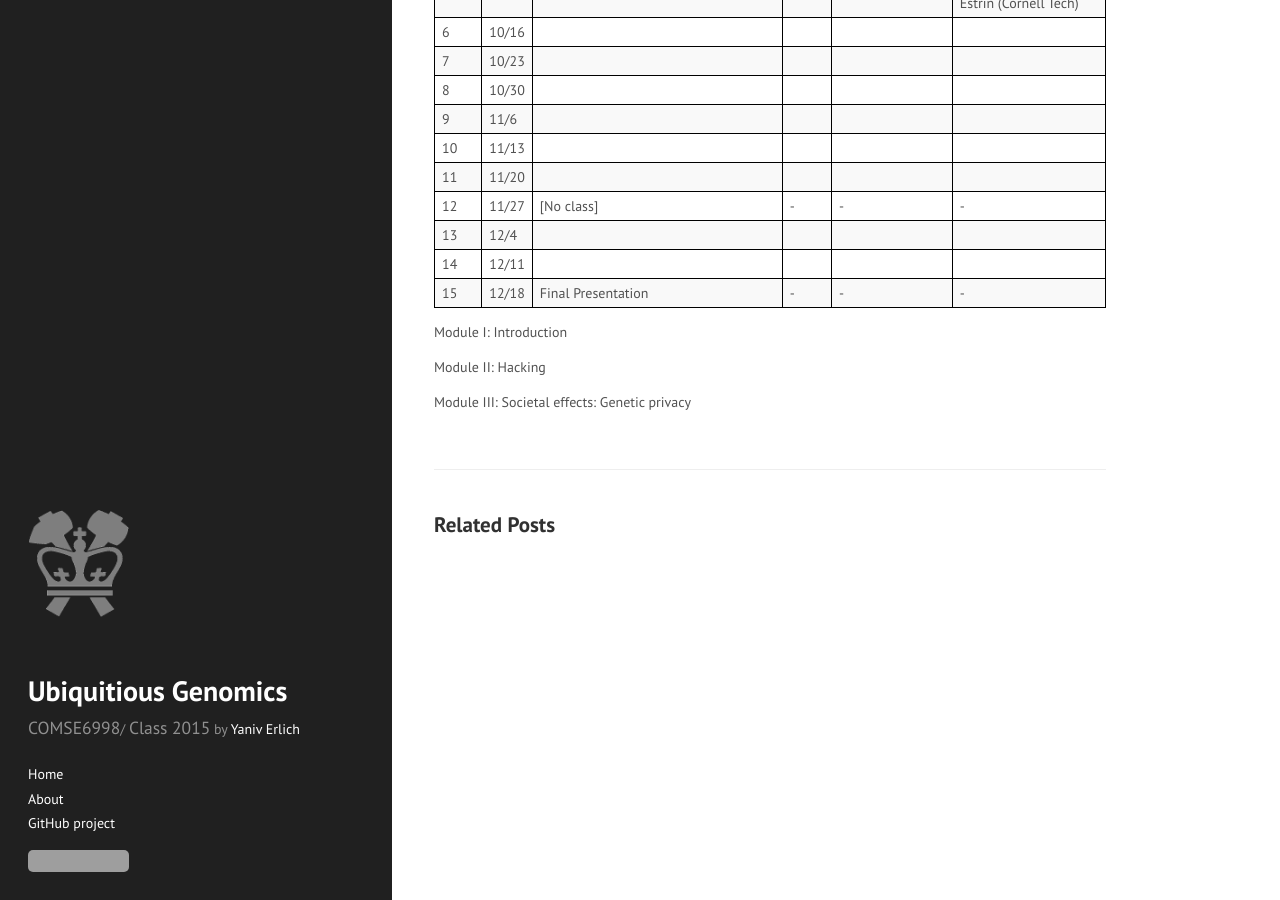
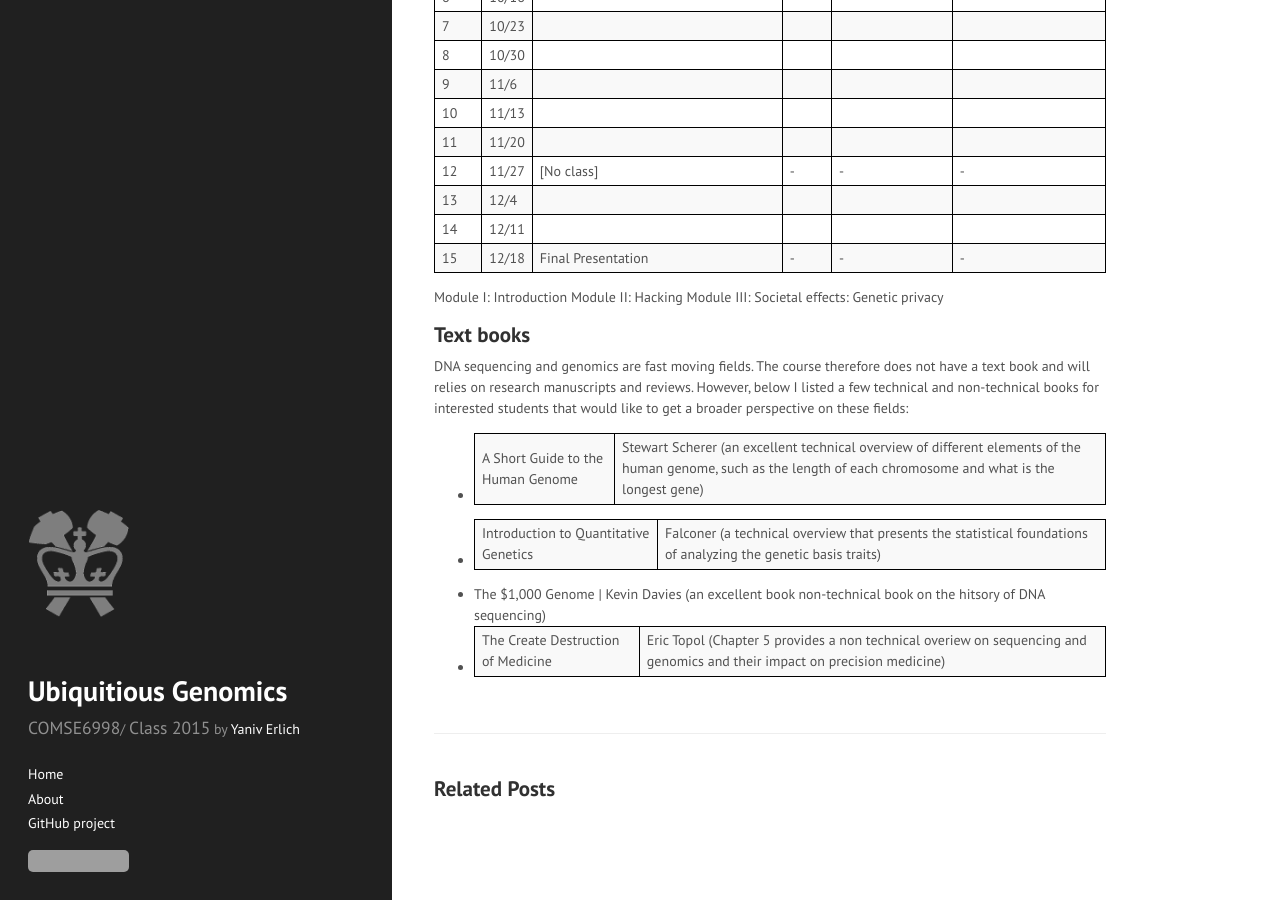
Before and after one commit to agordon/ubiquitousgenomics.github.io, a Jekyll site: the page built from _posts/2015-01-01-class.md, in a window 1280 px wide and 900 px high, scrolled down 784 px. Built offline with Jekyll 4.4.1, drawn with Linux system fonts in a browser that asks for light colours; Markdown is read by kramdown in place of the engine named in the settings; some of the changed text lies outside the part shown; grey boxes are pictures that could not be loaded.

Commit message:
second commit

```diff
--- a/_posts/2015-01-01-class.md
+++ b/_posts/2015-01-01-class.md
@@ -38,11 +38,17 @@ This seminar course will cover exciting
 | 15   |  12/18 |Final Presentation | -     | -                     | -        |
 
 Module I: Introduction
+Module II: Hacking
+Module III: Societal effects:
+Genetic privacy
+
+## Text books
+DNA sequencing and genomics are fast moving fields. The course therefore does not have a text book and will relies on research manuscripts and reviews.
+However, below I listed a few technical and non-technical books for interested students that would like to get a broader perspective on these fields:
 
 
-
-
-Module II: Hacking
-
-Module III: Societal effects:
-Genetic privacy
++ A Short Guide to the Human Genome | Stewart Scherer (an excellent technical overview of different elements of the human genome, such as the length of each chromosome and what is the longest gene)
++ Introduction to Quantitative Genetics | Falconer (a technical overview that presents the statistical foundations of analyzing the genetic basis traits)
++ The $1,000 Genome | Kevin Davies (an excellent book non-technical book on
+the hitsory of DNA sequencing)
++ The Create Destruction of Medicine | Eric Topol (Chapter 5 provides a non technical overiew on sequencing and genomics and their impact on precision medicine)
```
Also changed, not shown: other parts of _posts/2015-01-01-class.md (+2 -2 lines), 4 other files.
